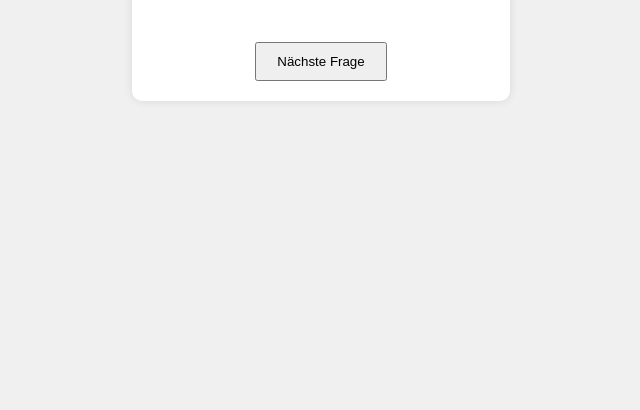
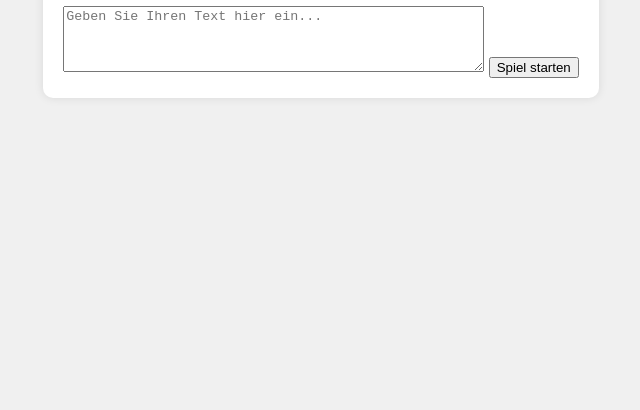
Before and after one commit to erich001auto/Lernspiel, a plain HTML site: page index.html in a window 1280 px wide. Shown: the part 406-816 px from the top of the page, without its empty margins (319-959 px from the left). Drawn offline with Linux system fonts and the light colour scheme.

Commit message:
Add files via upload

```diff
--- a/index.html
+++ b/index.html
@@ -9,10 +9,12 @@
 <body>
     <div id="game">
         <h1>Französisch Lernspiel</h1>
-        <div id="question"></div>
-        <div id="choices"></div>
-        <div id="feedback"></div>
-        <button id="next-btn">Nächste Frage</button>
+        <textarea id="userText" rows="4" cols="50" placeholder="Geben Sie Ihren Text hier ein..."></textarea>
+        <button id="start-btn">Spiel starten</button>
+        <div id="question" style="display:none;"></div>
+        <div id="choices" style="display:none;"></div>
+        <div id="feedback" style="display:none;"></div>
+        <button id="next-btn" style="display:none;">Nächste Frage</button>
     </div>
     <script src="script.js"></script>
 </body>
```
